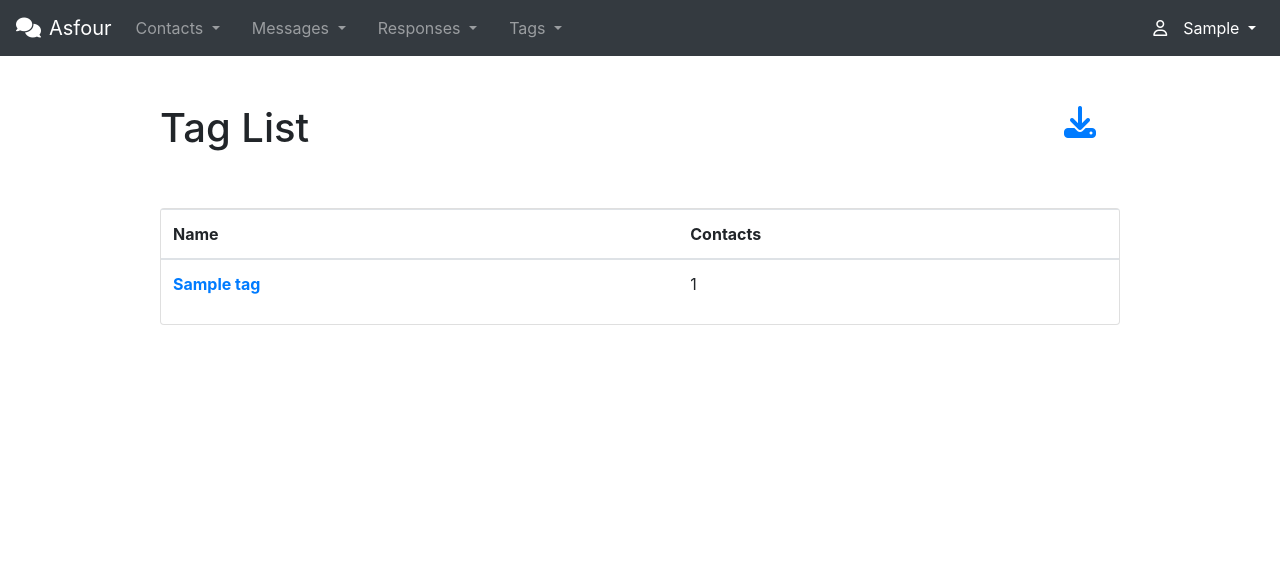
After one commit to acounsel/asfour, a Django app: page /tags/ in a window 1280 px wide. The commit adds this page. Shown: the top 565 px of the page. Run offline with Django 3.2, Linux system fonts and the light colour scheme; a user stored in the database is signed in; tables that the repository leaves empty hold one stand-in row (values such as "Sample post"); some libraries are stand-ins or nearby versions.

Commit message:
add tags

```diff
--- a/messenger/models.py
+++ b/messenger/models.py
@@ -31,6 +31,19 @@ class UserProfile(models.Model):
     def __str__(self):
         return self.user.get_full_name()
 
+class Tag(models.Model):
+
+    name = models.CharField(max_length=255)
+    organization = models.ForeignKey(
+        Organization, on_delete=models.CASCADE)
+
+    def __str__(self):
+        return self.name
+
+    def get_absolute_url(self):
+        return reverse('tag-detail',
+            kwargs={'pk':self.id})
+
 class Contact(models.Model):
     SMS = 'sms'
     VOICE = 'voice'
@@ -51,6 +64,7 @@ class Contact(models.Model):
     address = models.CharField(max_length=255, blank=True)
     preferred_method = models.CharField(max_length=30,
         choices=MEDIUM_CHOICES, default=SMS)
+    tags = models.ManyToManyField(Tag, blank=True)
     has_consented = models.BooleanField(default=False)
     has_whatsapp = models.BooleanField(default=False)
 
--- a/messenger/templates/addins/navbar.html
+++ b/messenger/templates/addins/navbar.html
@@ -27,12 +27,21 @@
           <a class="dropdown-item" href="{% url 'messagelog-list' %}">Send Log</a>
         </div>
       </li>
-      <li class="nav-item dropdown mr-auto">
+      <li class="nav-item dropdown mr-3">
         <a class="nav-link dropdown-toggle" href="" id="navbarDropdownMenuLink" role="button" data-toggle="dropdown" aria-haspopup="true" aria-expanded="false">
           Responses
         </a>
         <div class="dropdown-menu" aria-labelledby="navbarDropdownMenuLink">
           <a class="dropdown-item" href="{% url 'response-list' %}">View Responses</a>
+        </div>
+      </li>
+      <li class="nav-item dropdown mr-auto">
+        <a class="nav-link dropdown-toggle" href="" id="navbarDropdownMenuLink" role="button" data-toggle="dropdown" aria-haspopup="true" aria-expanded="false">
+          Tags
+        </a>
+        <div class="dropdown-menu" aria-labelledby="navbarDropdownMenuLink">
+          <a class="dropdown-item" href="{% url 'tag-list' %}">View Tags</a>
+          <a class="dropdown-item" href="{% url 'tag-create' %}">Add Tag</a>
         </div>
       </li>
      <!--  <li class="nav-item dropdown mr-auto">
--- a/messenger/templates/messenger/contact_list.html
+++ b/messenger/templates/messenger/contact_list.html
@@ -11,6 +11,7 @@
         <th scope="col">Name</th>
         <th scope="col">Phone</th>
         <th scope="col">Email</th>
+        <th scope="col">Tags</th>
         <th scope="col">Contact Preference</th>
       </tr>
     </thead>
@@ -20,6 +21,7 @@
         <th scope="row"><a href="{{ contact.get_absolute_url }}">{{ contact.first_name }} {{ contact.last_name }}</a></th>
         <td>{{ contact.phone }}</td>
         <td>{{ contact.email }}</td>
+        <td>{{ contact.tags.all|join:", " }}</td>
         <td>{{ contact.get_preferred_method_display }}</td>
       </tr>
       {% endfor %}
--- /dev/null
+++ b/messenger/templates/messenger/tag_form.html
@@ -0,0 +1,5 @@
+{% extends 'base.html' %}
+{% block body %}
+<h1>Add Tag</h1>
+{% include 'addins/form.html' %}
+{% endblock %}
--- /dev/null
+++ b/messenger/templates/messenger/tag_list.html
@@ -0,0 +1,26 @@
+{% extends 'base.html' %}
+{% block body %}
+<div class="d-flex justify-content-between">
+  <h1>Tag List</h1>
+  <h2><a href=""><i class="fas fa-download pr-4"></i></a></h2>
+</div>
+<div class="card mt-5">
+  <table class="table" data-sorting="true">
+    <thead>
+      <tr>
+        <th scope="col">Name</th>
+        <th scope="col">Contacts</th>
+      </tr>
+    </thead>
+    <tbody>
+      {% for tag in tag_list %}
+      <tr>
+        <th scope="row"><a href="{{ tag.get_absolute_url }}">{{ tag.name }}</a></th>
+        <td>{{ tag.contact_set.count }}</td>
+      </tr>
+      {% endfor %}
+    </tbody>
+  </table>
+</div>
+
+{% endblock %}
--- a/messenger/urls.py
+++ b/messenger/urls.py
@@ -4,6 +4,14 @@ from . import views
 
 urlpatterns = [
     path('', views.Home.as_view(), name='home'),
+    path('tags/', include([
+        path('', views.TagList.as_view(), name='tag-list'),
+        path('add/', views.TagCreate.as_view(), name='tag-create'),
+        path('<pk>/', include([
+            path('', views.TagDetail.as_view(), name='tag-detail'),
+            path('update/', views.TagUpdate.as_view(), name='tag-update'),
+        ])),
+    ])),
     path('contacts/', include([
         path('', views.ContactList.as_view(), name='contact-list'),
         path('add/', views.ContactCreate.as_view(), name='contact-create'),
--- a/messenger/views.py
+++ b/messenger/views.py
@@ -17,7 +17,7 @@ from django.utils.decorators import method_decorator
 
 from .decorators import validate_twilio_request
 from .functions import send_email
-from .models import Organization, UserProfile, Contact
+from .models import Organization, UserProfile, Contact, Tag
 from .models import Message, MessageLog, Response, Note
 
 from twilio.twiml.voice_response import VoiceResponse
@@ -130,10 +130,27 @@ class OrgUpdateView(LoginRequiredMixin, UpdateView):
         )
         return super().form_valid(form)
 
+class TagView(View):
+    model = Tag
+    fields = ('name',)
+    success_url = reverse_lazy('tag-list')
+
+class TagList(TagView, OrgListView):
+    pass
+
+class TagDetail(TagView, OrgDetailView):
+    pass
+
+class TagCreate(TagView, OrgCreateView):
+    pass
+
+class TagUpdate(TagView, OrgUpdateView):
+    pass
+
 class ContactView(View):
     model = Contact
     fields = ('first_name', 'last_name', 'phone', 'email',
-        'preferred_method', 'has_whatsapp')
+        'preferred_method', 'tags', 'has_whatsapp')
     success_url = reverse_lazy('contact-list')
 
 class ContactList(ContactView, OrgListView):
```
Also changed, not shown: messenger/migrations/0007_auto_20200406_2139.py (added).
